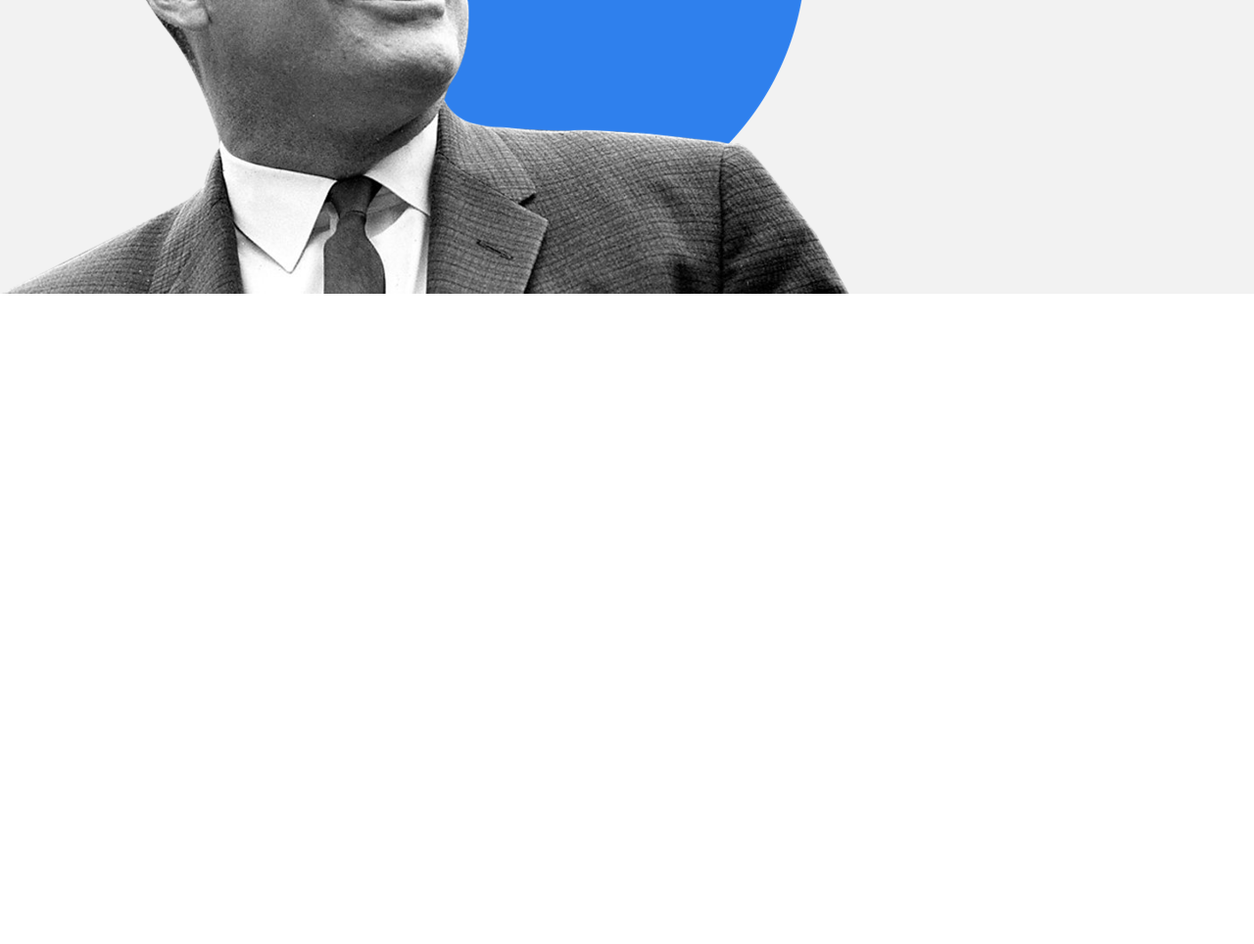
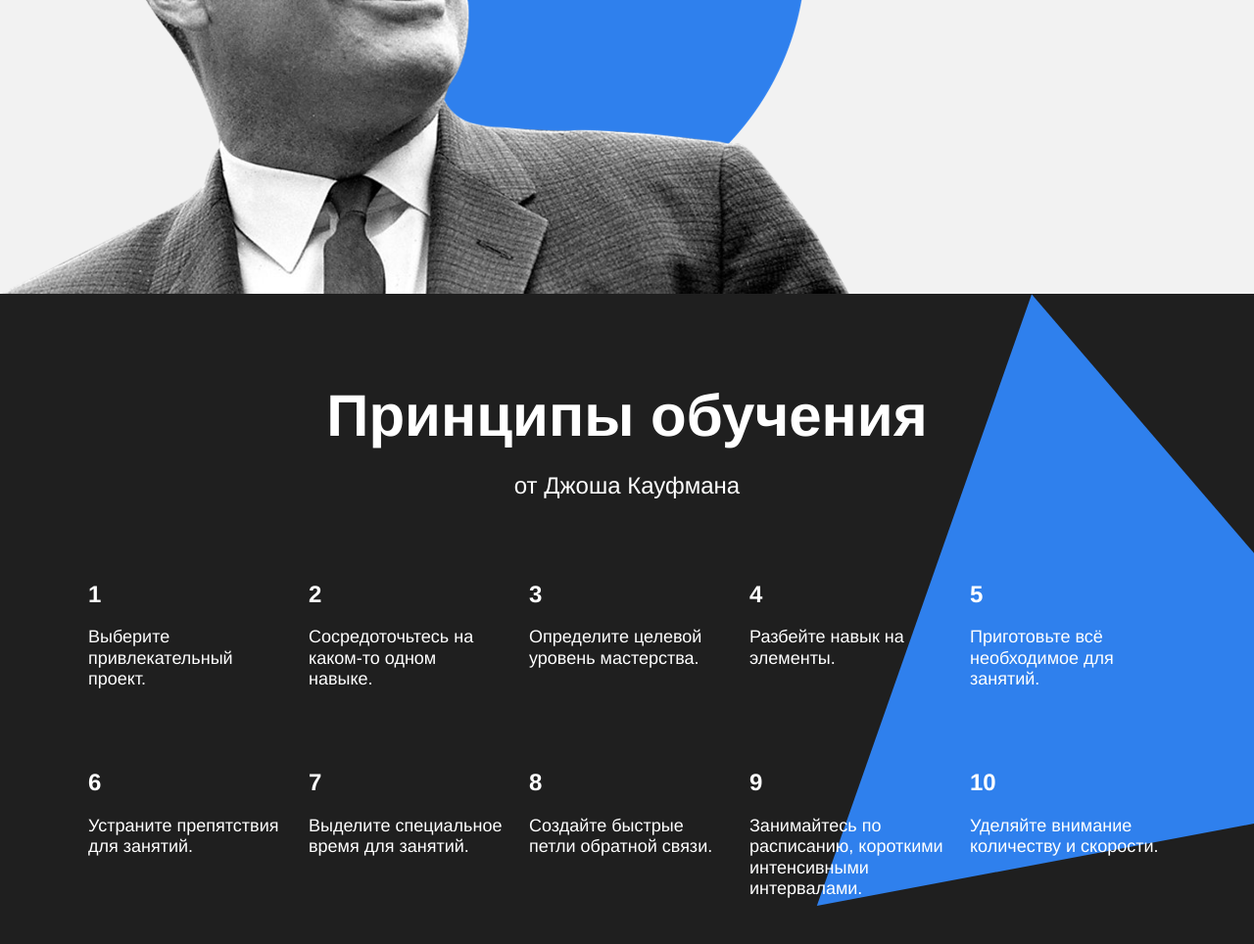
Before and after one commit to Evgeniy-Moskvin/how-to-learn, a plain HTML site: page index.html in a window 1280 px wide. Shown: the part 2579-3543 px from the top of the page at 98% size. Before the commit the page ends 2879 px from the top, so only its background shows below. Drawn offline with Linux system fonts and the light colour scheme.

Commit message:
Сделан блок "kaufman"

```diff
--- a/index.html
+++ b/index.html
@@ -85,7 +85,64 @@
         <a href="#" class="feynman__link">Подробнее →</a>
       </section>
 
-      <section class="kaufman"></section>
+      <section class="kaufman">
+        <h2 class="section-title section-title_theme_dark">Принципы обучения</h2>
+        <p class="section-subtitle section-subtitle_theme_dark">от Джоша Кауфмана</p>
+
+        <div class="table table_theme_dark">
+          <div class="table__cell table__cell_theme_dark">
+            <h3 class="table__heading table__heading_theme_dark">1</h3>
+            <p class="table__text table__text_theme_dark">Выберите привлекательный проект.</p>
+          </div>
+
+          <div class="table__cell table__cell_theme_dark">
+            <h3 class="table__heading table__heading_theme_dark">2</h3>
+            <p class="table__text table__text_theme_dark">Сосредоточьтесь на каком-то одном навыке.</p>
+          </div>
+
+          <div class="table__cell table__cell_theme_dark">
+            <h3 class="table__heading table__heading_theme_dark">3</h3>
+            <p class="table__text table__text_theme_dark">Определите целевой уровень мастерства.</p>
+          </div>
+
+          <div class="table__cell table__cell_theme_dark">
+            <h3 class="table__heading table__heading_theme_dark">4</h3>
+            <p class="table__text table__text_theme_dark">Разбейте навык на элементы.</p>
+          </div>
+
+          <div class="table__cell table__cell_theme_dark">
+            <h3 class="table__heading table__heading_theme_dark">5</h3>
+            <p class="table__text table__text_theme_dark">Приготовьте всё необходимое для занятий.</p>
+          </div>
+
+          <div class="table__cell table__cell_theme_dark">
+            <h3 class="table__heading table__heading_theme_dark">6</h3>
+            <p class="table__text table__text_theme_dark">Устраните препятствия для занятий.</p>
+          </div>
+
+          <div class="table__cell table__cell_theme_dark">
+            <h3 class="table__heading table__heading_theme_dark">7</h3>
+            <p class="table__text table__text_theme_dark">Выделите специальное время для занятий.</p>
+          </div>
+
+          <div class="table__cell table__cell_theme_dark">
+            <h3 class="table__heading table__heading_theme_dark">8</h3>
+            <p class="table__text table__text_theme_dark">Создайте быстрые петли обратной связи.</p>
+          </div>
+
+          <div class="table__cell table__cell_theme_dark">
+            <h3 class="table__heading table__heading_theme_dark">9</h3>
+            <p class="table__text table__text_theme_dark">Занимайтесь по расписанию, короткими интенсивными интервалами.</p>
+          </div>
+
+          <div class="table__cell table__cell_theme_dark">
+            <h3 class="table__heading table__heading_theme_dark">10</h3>
+            <p class="table__text table__text_theme_dark">Уделяйте внимание количеству и скорости.</p>
+          </div>
+        </div>
+
+        <div class="kaufman__triangle"></div>
+      </section>
     </main>
 
     <footer class="footer">
--- a/styles/style.css
+++ b/styles/style.css
@@ -160,6 +160,12 @@
   text-align: center;
 }
 
+.section-title_theme_dark {
+  color: #ffffff;
+}
+
+
+
 .section-subtitle {
   width: 60%;
   margin: 0 auto;
@@ -168,6 +174,10 @@
   font-size: 24px;
   line-height: 34px;
   text-align: center;
+}
+
+.section-subtitle_theme_dark {
+  color: #ffffff;
 }
 
 
@@ -182,18 +192,23 @@
   margin-right: auto;
 }
 
+.table_theme_dark {
+
+}
+
 .table__cell {
   width: 250px;
-  flex-basis: 250px;
   margin-top: 60px;
 }
 
 .table__cell_theme_dark {
+  z-index: 1;
+
   width: 200px;
   margin-right: 0;
   margin-top: 80px;
 
-  color: white;
+  color: #ffffff;
 }
 
 .table__heading {
@@ -204,12 +219,20 @@
   line-height: 1.15;
 }
 
+.table__heading_theme_dark {
+
+}
+
 .table__text {
   margin: 0;
 
   font-weight: normal;
   font-size: 18px;
   line-height: 1.2;
+}
+
+.table__text_theme_dark {
+
 }
 
 
@@ -254,3 +277,28 @@
   text-decoration: none;
   color: #2f80ed;
 }
+
+
+
+.kaufman {
+  position: relative;
+
+  overflow: hidden;
+  padding-top: 90px;
+  padding-bottom: 90px;
+
+  background-color: #1f1f1f;
+}
+
+.kaufman__triangle {
+  position: absolute;
+  z-index: 0;
+  top: 0;
+  right: -210px;
+
+  width: 877px;
+  height: 877px;
+
+  background: url("../images/kaufman-triangle.svg") center no-repeat;
+  background-size: contain;
+}
```
